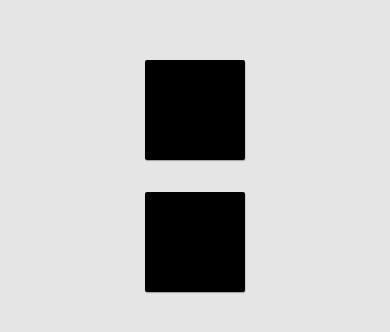
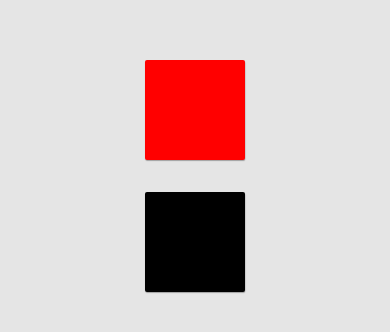
Before and after one commit to Arthur-art/ReactNative-Codecademy, a React Native app: screen / in a window 390 px wide. Shown: the part 246-578 px from the top of the page. Built offline with nearby package versions, Linux system fonts and the light colour scheme.

Commit message:
Trabalhando com Stylesheet para combinar estilos

```diff
--- a/App.js
+++ b/App.js
@@ -4,6 +4,6 @@ import { StylesheetComponent } from './src/components/StylesheetComponent'
 
 export default function App() {
   return (
-    <StylesheetComponent />
+    <StylesheetComponent red={true} />
   );
 }
--- a/src/components/StylesheetComponent/index.js
+++ b/src/components/StylesheetComponent/index.js
@@ -1,9 +1,9 @@
 import React from 'react';
 import { StyleSheet, View } from 'react-native';
 
-export const StylesheetComponent = () => (
+export const StylesheetComponent = ({ red }) => (
     <View style={styles.layout}>
-        <View style={styles.card} />
+        <View style={[styles.card, red && { backgroundColor: 'red' }]} />
         <View style={styles.card} />
     </View>
 );
```
